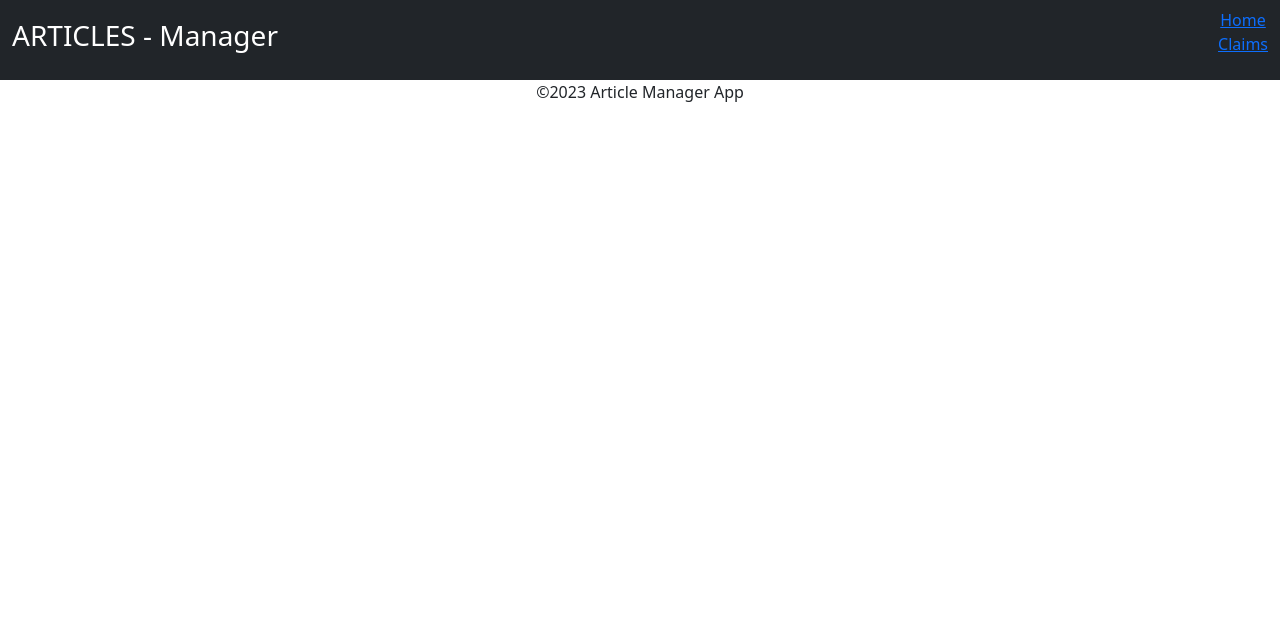
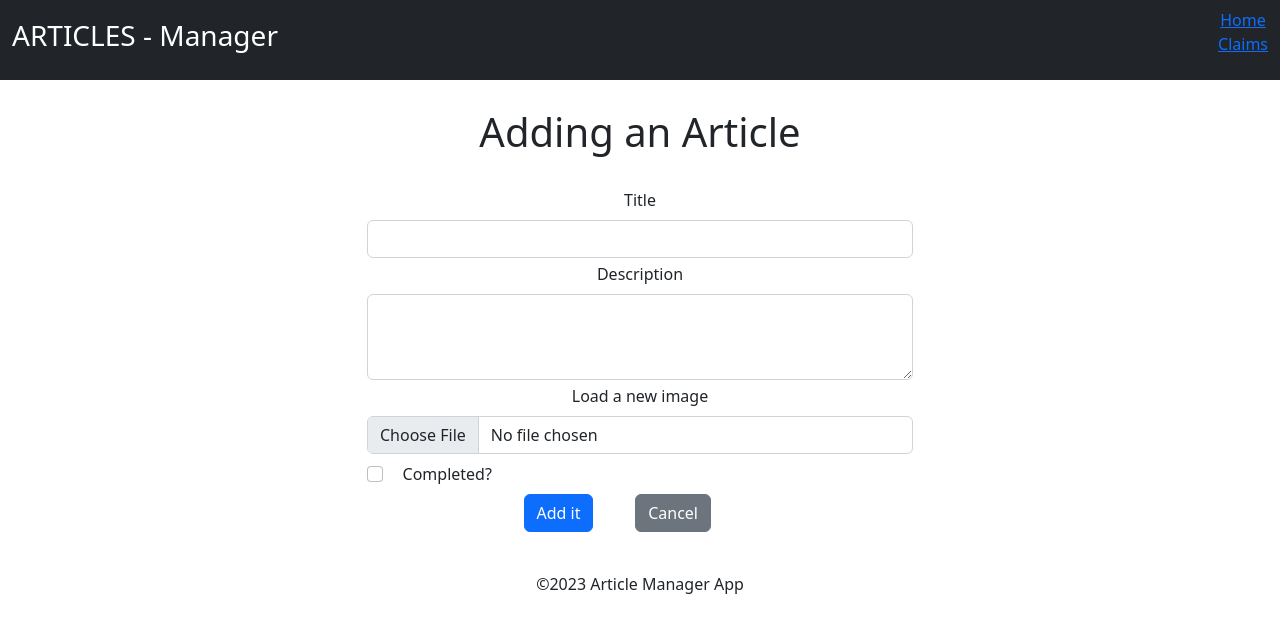
Before and after one commit to mtoirac2011/CodeWeb2Articles, a React (Create React App) app in the folder article-front-react/: page /articleadd in a window 1280 px wide. Shown: the top 632 px of the page. Built offline with nearby package versions, Linux system fonts and the light colour scheme.

Commit message:
Adding articles

```diff
--- /dev/null
+++ b/article-front-react/src/components/ArticleAdd.js
@@ -0,0 +1,135 @@
+import axios from 'axios';
+import { useNavigate} from 'react-router-dom';
+import Global from './Global';
+import {useForm} from 'react-hook-form';
+
+const ArticleAdd = () => {
+
+    const {url} = Global;
+    const navigate = useNavigate();
+
+    const {register, formState:{errors}, handleSubmit} = useForm({
+        defaultValues: {
+            title: '',
+            description: '',
+            file: [],
+            image: null,
+            completed:false
+        }
+    });
+
+    const onSubmit = (data) => {
+        var photoUpdated = null;
+
+        if (data.file[0] !== null && data.file[0] !== undefined){
+
+            photoUpdated = data.file[0].name;
+
+            const fd = new FormData();
+            fd.append('file0', data.file[0]);  //file0
+
+            //Post
+            axios.post("http://localhost:3700/api/upload-image", fd)
+            .then(res =>{
+                if(res.ok) {
+                    console.log(res.data);
+                }
+            })
+        }
+
+        const loadParams = {
+            title: data.title,
+            description: data.description,
+            created: new Date(),
+            image: photoUpdated,
+            completed:data.completed
+        }
+        //Post
+        axios.post(url + "article", loadParams)
+            .then(res => {
+                if (res.data){
+                    console.log(res.data);
+                }
+            });
+
+
+        navigate("/articles");
+
+    }
+
+    const onCancel = ()=>{
+        navigate("/articles");
+    }
+
+
+    return (
+        <div className="container mb-4">
+            <h1 className="p-4 bg-header mt-1">Adding an Article</h1>
+
+            <div className='row mb-3'>
+
+                <div className='col-3'></div>
+
+                <div className='col-6 mb-3' >
+
+                    <form onSubmit={handleSubmit(onSubmit)} className='g-3'>
+
+                        <div className="col-12 mb-1">
+                            <label className="form-label">Title</label>
+                            <input type="text"
+                                className="form-control"
+                                {...register('title', {required:true})}
+                            />
+                            {errors.title?.type === 'required' && <p>The title must be entered</p>}
+
+                        </div>
+
+                        <div className="mb-1">
+                            <label  className="form-label">Description</label>
+                            <textarea className="form-control"
+                                rows="3"
+                                {...register('description', {required:true})}
+                            />
+                            {errors.description?.type === 'required' && <p>The description must be entered</p>}
+                        </div>
+
+                        <div className="mb-2">
+                            <label className="form-label">Load a new image</label>
+                            <input className="form-control"
+                                    type="file"
+                                    {...register('file')}
+                            />
+
+                        </div>
+
+                        <div className="col-3 mb-2">
+                            <div className="form-check">
+                                <label className="form-check-label">Completed?</label>
+                                <input className="form-check-input"
+                                    type="checkbox"
+                                    {...register('completed')}
+                            />
+                            </div>
+                        </div>
+                        <div className="col-11 d-flex justify-content-center">
+                            <button type='submit' className="btn btn-primary">Add it</button>
+                            <div className='col-1 mb-1'></div>
+                            <button onClick={()=>{onCancel()}} className="btn btn-secondary">Cancel</button>
+                        </div>
+
+                    </form>
+
+                </div>
+
+                <div className='col-3'></div>
+
+            </div>
+
+
+        </div>
+    );
+
+
+}
+
+export default ArticleAdd;
--- a/article-front-react/src/components/Articles.js
+++ b/article-front-react/src/components/Articles.js
@@ -26,7 +26,7 @@ const Articles = () => {
     const urlFull =  url + 'articles'
 
     const onCreate = (id)=>{
-        navigate("/article/"+id)
+        navigate("/articleadd")
     }
 
     const onEdit = (id)=>{
--- a/article-front-react/src/components/Router.js
+++ b/article-front-react/src/components/Router.js
@@ -3,6 +3,7 @@ import Home from './Home'
 import Header from './Header'
 import Footer from './Footer'
 import Articles from './Articles';
+import ArticleAdd from './ArticleAdd';
 
 const Router = () => {
     return (
@@ -13,21 +14,13 @@ const Router = () => {
 
                 <Routes>
 
+                    <Route exact path='/home' element={<Home />} />
                     <Route exact path='/' element={<Articles />} />
-                    <Route exact path='/home' element={<Home />} />
+                    <Route exact path='/articles' element={<Articles />} />
 
-                    {/* <Route exact path='/claimlist' element={<ClaimList />} />
-                    <Route exact path='/claimedit/:id/:user' element={<ClaimEdit />} />
-                    <Route exact path='/claimtrack/:id/:user' element={<ClaimTrack />} />
-                    <Route exact path='/claim/:id' element={<Claim />} />
+                    <Route exact path='/articleadd' element={<ArticleAdd />} />
 
-                    <Route exact path='/pdf/:file' element={<Pdf />} />
-                    <Route exact path='/test' element={<Test />} />
 
-                    <Route exact path='/login' element={<Login />} />
-                    <Route exact path='/logout' element={<Logout />} />
-
-                    <Route exact path='*' element={<ClaimList />} /> */}
 
                 </Routes>
 
```
